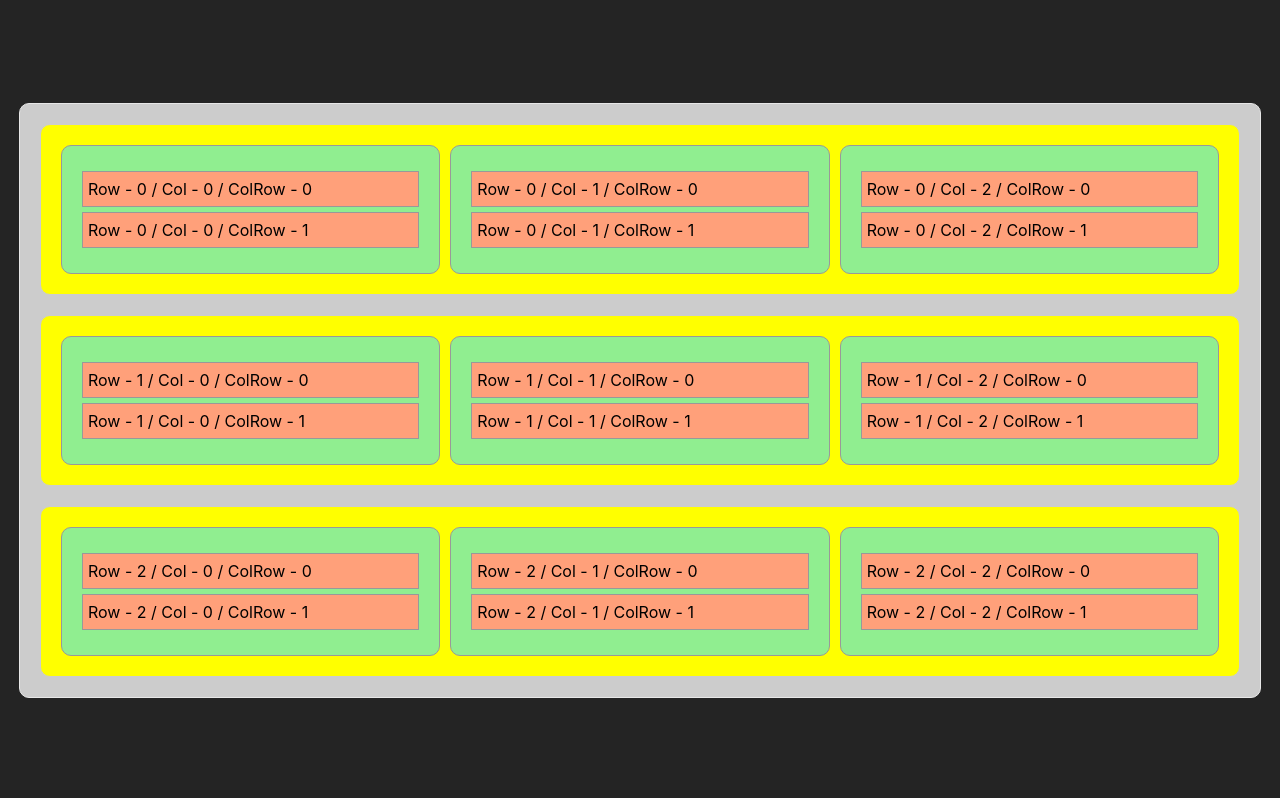
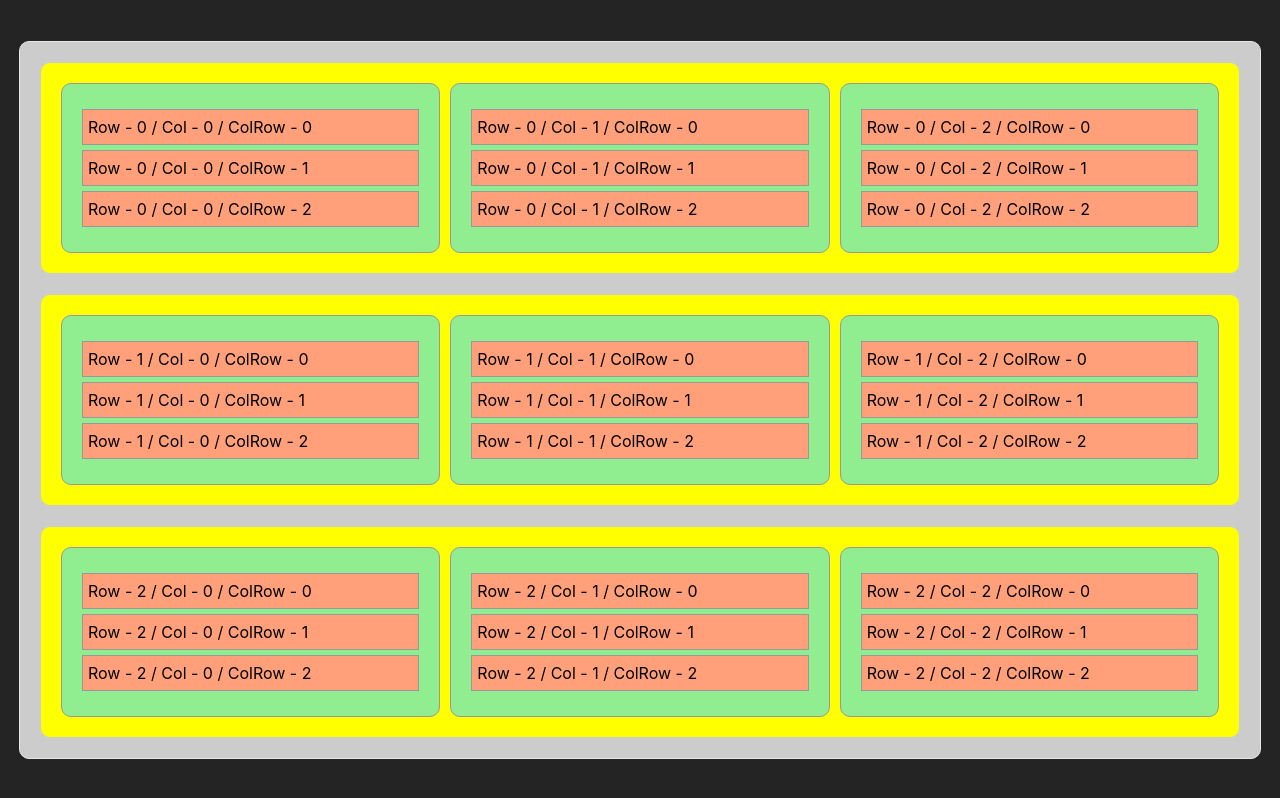
Before and after one commit to karthi13/dnd-kit-sortable, a React (Vite) app: page / in a window 1280 px wide. Built offline with nearby package versions, Linux system fonts and the light colour scheme.

Commit message:
chore: update  with sortable hook

```diff
--- a/src/App.css
+++ b/src/App.css
@@ -23,20 +23,3 @@
   border-radius: 10px;
   background-color: yellow;
 }
-
-.column {
-  flex: 1;
-  gap: 20px;
-  border: 1px solid #999;
-  padding: 20px;
-  border-radius: 10px;
-  background-color: lightgreen;
-}
-
-.column-row {
-  padding: 5px;
-  border: 1px solid #999;
-  margin: 5px 0;
-  background-color: lightsalmon;
-  color: black;
-}
--- a/src/App.tsx
+++ b/src/App.tsx
@@ -3,30 +3,46 @@ import {
   DragEndEvent,
   DragOverEvent,
   DragStartEvent,
+  KeyboardSensor,
+  MouseSensor,
+  TouchSensor,
+  useSensor,
+  useSensors,
+  closestCenter,
 } from "@dnd-kit/core";
 import React from "react";
 import { useImmer } from "use-immer";
 import { generateContent, Container, Row as RowType } from "@/data";
 import Row from "@/components/row";
 import "@/App.css";
+import {
+  arrayMove,
+  SortableContext,
+  verticalListSortingStrategy,
+} from "@dnd-kit/sortable";
 
 type Props = {};
 
 const generatedData: Container = generateContent("container-1", 3);
 
 const App: React.FC<Props> = () => {
+  const mouseSensor = useSensor(MouseSensor);
+  const touchSensor = useSensor(TouchSensor);
+  const keyboardSensor = useSensor(KeyboardSensor);
+
+  const sensors = useSensors(mouseSensor, touchSensor, keyboardSensor);
+
   const [containerData, setContainerData] = useImmer<Container>(generatedData);
 
   const onDragStart = (event: DragStartEvent) => {
     console.log({ ...event });
   };
   const onDragOver = (event: DragOverEvent) => {
-    console.log({ ...event });
+    // console.log({ ...event });
   };
 
   const onDragEnd = ({ active, over }: DragEndEvent) => {
     console.log({ active, over });
-
     if (
       over?.data?.current &&
       active?.data?.current &&
@@ -34,8 +50,8 @@ const App: React.FC<Props> = () => {
     ) {
       const sourceColIndex = active.data.current.parent.colIndex;
       const sourceRowIndex = active.data.current.parent.rowIndex;
-      const targetColIndex = over.data.current.colIndex;
-      const targetRowIndex = over.data.current.rowIndex;
+      const targetColIndex = over.data.current.parent.colIndex;
+      const targetRowIndex = over.data.current.parent.rowIndex;
 
       setContainerData((draft) => {
         const sourceColumn = draft.rows[sourceRowIndex].columns[sourceColIndex];
@@ -47,18 +63,44 @@ const App: React.FC<Props> = () => {
         );
         if (colRowIndex === -1) return;
 
+        // if the colRow belongs to the same column
+        if (sourceColIndex === targetColIndex) {
+          const items =
+            draft.rows[targetRowIndex].columns[targetColIndex].columnRows;
+          const oldIndex = items.findIndex((item) => item.id === active.id);
+          const newIndex = items.findIndex((item) => item.id === over.id);
+
+          if (oldIndex === -1 || newIndex === -1) return;
+          draft.rows[targetRowIndex].columns[targetColIndex].columnRows =
+            arrayMove(items, oldIndex, newIndex);
+        } else {
+          // if the colRow dragged from a different column
+          const activeIndex = sourceColumn.columnRows.findIndex(
+            (item) => item.id === active.id
+          );
+          const overIndex = targetColumn.columnRows.findIndex(
+            (item) => item.id === over.id
+          );
+
+          if (activeIndex === -1 || overIndex === -1) return;
+
           // Remove the columnRow from the source column
           const [movingColumnRow] = sourceColumn.columnRows.splice(
             colRowIndex,
             1
           );
 
+          if (!movingColumnRow) return;
+
           // Update the parentColumnId and move it to the target column
-        movingColumnRow.parent.colIndex = targetColIndex;
-        movingColumnRow.parent.rowIndex = targetRowIndex;
-        movingColumnRow.colRowIndex = targetColumn.columnRows.length;
-        movingColumnRow.content = `Row - ${targetRowIndex} / Col - ${targetColIndex} / ColRow - ${movingColumnRow.colRowIndex}`;
-        targetColumn.columnRows.push(movingColumnRow);
+          movingColumnRow.parent = {
+            colIndex: targetColIndex,
+            rowIndex: targetRowIndex,
+          };
+          movingColumnRow.colRowIndex = active.data.current?.sortable.index;
+
+          targetColumn.columnRows.splice(overIndex, 0, movingColumnRow);
+        }
       });
     }
   };
@@ -68,11 +110,18 @@ const App: React.FC<Props> = () => {
       onDragStart={onDragStart}
       onDragEnd={onDragEnd}
       onDragOver={onDragOver}
+      sensors={sensors}
+      collisionDetection={closestCenter}
     >
       <div className="container">
+        <SortableContext
+          items={containerData.rows}
+          strategy={verticalListSortingStrategy}
+        >
           {containerData.rows.map((row: RowType) => (
             <Row row={row} key={row.id} />
           ))}
+        </SortableContext>
       </div>
     </DndContext>
   );
--- a/src/components/column/index.tsx
+++ b/src/components/column/index.tsx
@@ -1,8 +1,10 @@
 import React from "react";
 import { Column as ColumnType, ColumnRow as ColRowType } from "@/data";
 import ColumnRow from "@components/columnRow";
-import Droppable from "../dnd/droppable";
-import { ulid } from "ulid";
+import {
+  SortableContext,
+  verticalListSortingStrategy,
+} from "@dnd-kit/sortable";
 
 type Props = {
   column: ColumnType;
@@ -18,24 +20,17 @@ const Column: React.FC<Props> = ({ column }) => {
     backgroundColor: "lightgreen",
   };
 
-  const droppableData = {
-    accepts: ["colRow"],
-    type: "column",
-    colIndex: column.colIndex,
-    rowIndex: column.parentRowIndex,
-  };
   return (
-    <Droppable
-      data={droppableData}
-      id={ulid()}
-      styles={{
-        ...colStyle,
-      }}
+    <SortableContext
+      items={column.columnRows}
+      strategy={verticalListSortingStrategy}
     >
-      {column.columnRows.map((colRow: ColRowType) => (
-        <ColumnRow colRow={colRow} key={colRow.id} />
-      ))}
-    </Droppable>
+      <div style={{ ...colStyle }}>
+        {column.columnRows.map((colRow: ColRowType) => (
+          <ColumnRow colRow={colRow} key={colRow.id} />
+        ))}
+      </div>
+    </SortableContext>
   );
 };
 
--- a/src/components/columnRow/index.tsx
+++ b/src/components/columnRow/index.tsx
@@ -1,19 +1,21 @@
 import React from "react";
 import { ColumnRow as ColRowType } from "@/data";
-import { useDraggable } from "@dnd-kit/core";
-import Draggable from "@components/dnd/draggable";
+import SortableItem from "../dnd/sortableItem";
+import { useSortable } from "@dnd-kit/sortable";
 
 type Props = {
   colRow: ColRowType;
 };
 
 const ColumnRow: React.FC<Props> = ({ colRow }) => {
-  const { listeners, setNodeRef, attributes, transform } = useDraggable({
+  const { attributes, listeners, setNodeRef, transform, transition } =
+    useSortable({
       id: colRow.id,
       data: {
         type: "colRow",
         id: colRow.id,
         parent: colRow.parent,
+        accepts: ["colRow"],
       },
     });
 
@@ -26,15 +28,16 @@ const ColumnRow: React.FC<Props> = ({ colRow }) => {
   };
 
   return (
-    <Draggable
+    <SortableItem
       ref={setNodeRef}
       listeners={listeners}
       attributes={attributes}
       styles={{ ...columnRowStyle }}
       transform={transform}
+      transition={transition}
     >
       {colRow.content}
-    </Draggable>
+    </SortableItem>
   );
 };
 
--- /dev/null
+++ b/src/components/dnd/sortableItem.tsx
@@ -0,0 +1,51 @@
+import React, { PropsWithChildren } from "react";
+import {
+  type DraggableSyntheticListeners,
+  type DraggableAttributes,
+} from "@dnd-kit/core";
+import { type Transform } from "@dnd-kit/utilities";
+import { CSS } from "@dnd-kit/utilities";
+
+type Props = {
+  dragOverlay?: boolean;
+  listeners?: DraggableSyntheticListeners;
+  dragging?: boolean;
+  children?: React.ReactNode;
+  ref?: (element: HTMLElement | null) => void;
+  transform: Transform | null;
+  attributes?: DraggableAttributes;
+  styles?: React.CSSProperties;
+  transition?: string;
+};
+
+const SortableItem: React.FC<PropsWithChildren<Props>> = ({
+  ref,
+  children,
+  listeners,
+  attributes,
+  styles,
+  transform,
+  transition,
+}) => {
+  const trasformCssStyle = {
+    transform: CSS.Transform.toString(transform),
+    transition,
+  };
+  return (
+    <div
+      ref={ref}
+      {...listeners}
+      {...attributes}
+      style={
+        {
+          ...styles,
+          ...trasformCssStyle,
+        } as React.CSSProperties
+      }
+    >
+      {children}
+    </div>
+  );
+};
+
+export default SortableItem;
--- a/src/components/row/index.tsx
+++ b/src/components/row/index.tsx
@@ -1,18 +1,38 @@
 import React from "react";
 import { Column as ColumnType, Row as RowType } from "@/data";
 import Column from "@components/column";
+import { useSortable } from "@dnd-kit/sortable";
+import SortableItem from "../dnd/sortableItem";
 
 type Props = {
   row: RowType;
 };
 
 const Row: React.FC<Props> = ({ row }) => {
+  const { attributes, listeners, setNodeRef, transform, transition } =
+    useSortable({
+      id: row.id,
+      data: {
+        type: "row",
+        id: row.id,
+        accepts: ["row"],
+      },
+    });
+
   return (
-    <div className="row">
-      {row.columns.map((column: ColumnType) => (
-        <Column column={column} key={column.id}/>
-      ))}
-    </div>
+    <SortableItem
+      ref={setNodeRef}
+      listeners={listeners}
+      attributes={attributes}
+      transform={transform}
+      transition={transition}
+    >
+      <div className="row">
+        {row.columns.map((column: ColumnType) => (
+          <Column column={column} key={column.id} />
+        ))}
+      </div>
+    </SortableItem>
   );
 };
 
--- a/src/data.ts
+++ b/src/data.ts
@@ -45,7 +45,7 @@ export function generateContent(
             id: colId,
             colIndex,
             parentRowIndex: rowIndex,
-            columnRows: Array.from({ length: 2 }, (_, colRowIndex) => {
+            columnRows: Array.from({ length: 3 }, (_, colRowIndex) => {
               return {
                 id: ulid(),
                 colRowIndex,
```
Lines whose indentation alone changed are shown as unchanged.
